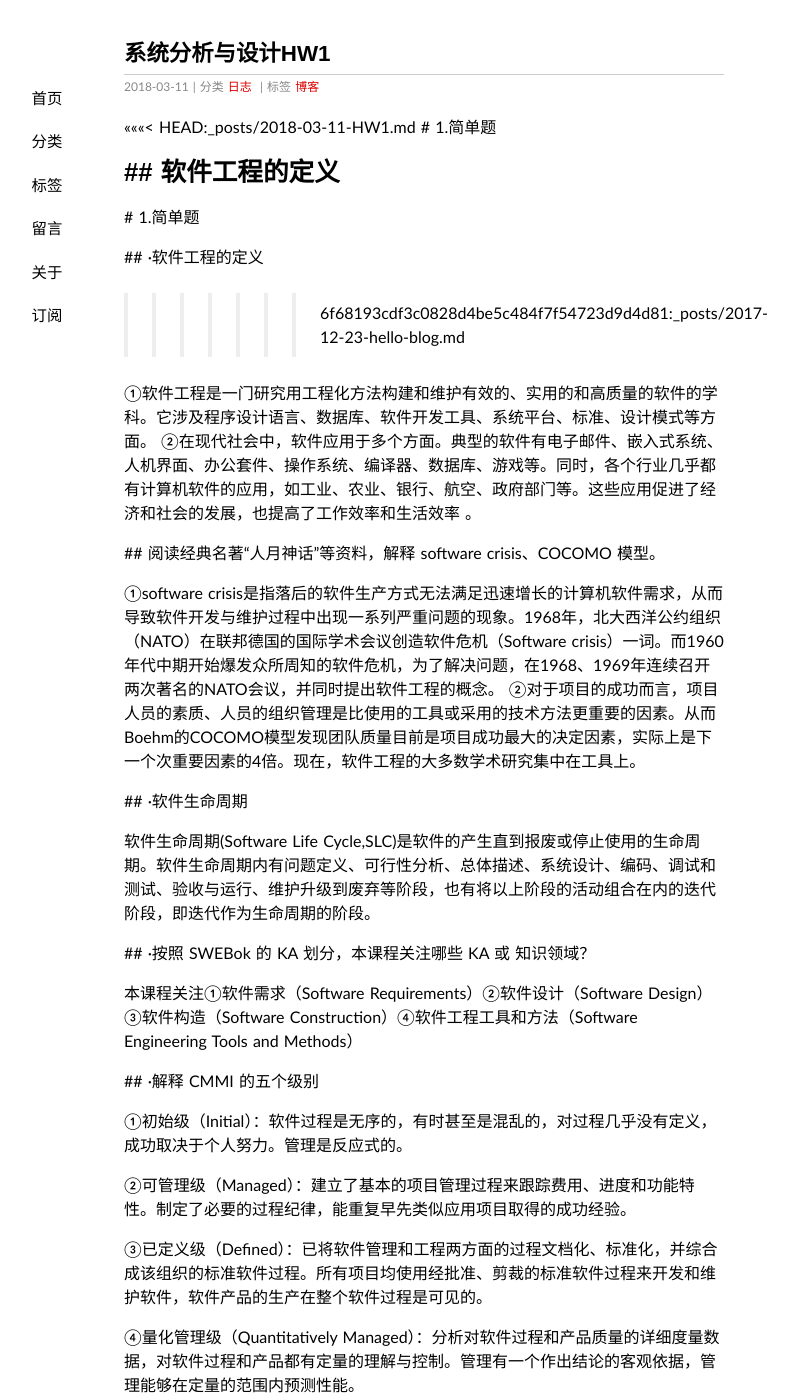
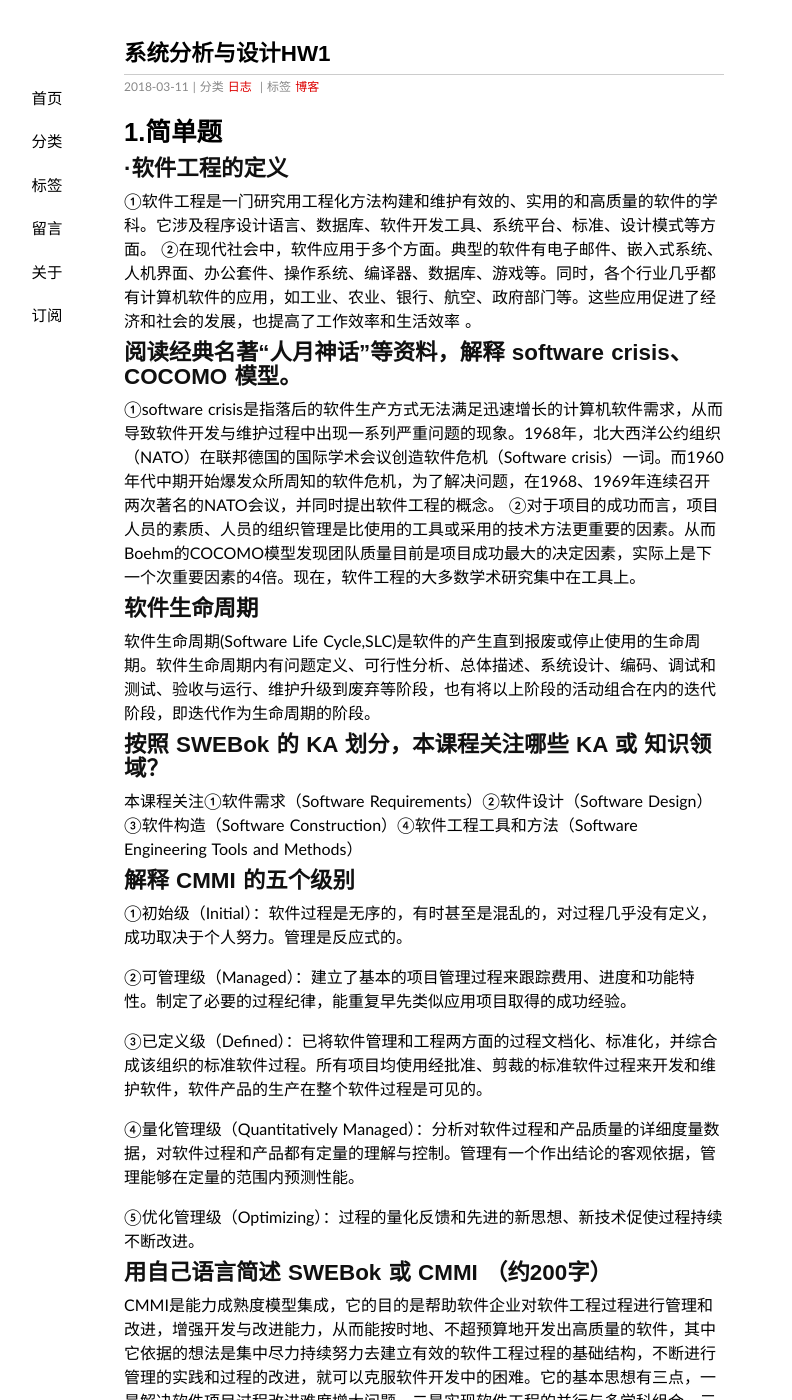
Before and after one commit to MengfanHe/MengfanHe.github.io, a Jekyll site: the page built from _posts/2018-03-11-HW1.md, in a window 1280 px wide and 1400 px high. Shown: the whole window, without its empty margins (216-1008 px from the left). Built offline with Jekyll 4.4.1, drawn with Linux system fonts in a browser that asks for light colours; some of the changed text lies outside the part shown.

Commit message:
Update 2018-03-11-HW1.md

```diff
--- a/_posts/2018-03-11-HW1.md
+++ b/_posts/2018-03-11-HW1.md
@@ -5,35 +5,28 @@ date: 2018-3-11
 categories: 日志
 tags: 博客
 ---
+# 1.简单题
 
+## ·软件工程的定义
 
-<<<<<<< HEAD:_posts/2018-03-11-HW1.md
- # 1.简单题
-
- ## 软件工程的定义
-=======
-  # 1.简单题
-
-  ## ·软件工程的定义
->>>>>>> 6f68193cdf3c0828d4be5c484f7f54723d9d4d81:_posts/2017-12-23-hello-blog.md
 
  ①软件工程是一门研究用工程化方法构建和维护有效的、实用的和高质量的软件的学科。它涉及程序设计语言、数据库、软件开发工具、系统平台、标准、设计模式等方面。
  ②在现代社会中，软件应用于多个方面。典型的软件有电子邮件、嵌入式系统、人机界面、办公套件、操作系统、编译器、数据库、游戏等。同时，各个行业几乎都有计算机软件的应用，如工业、农业、银行、航空、政府部门等。这些应用促进了经济和社会的发展，也提高了工作效率和生活效率 。
 
- ## 阅读经典名著“人月神话”等资料，解释 software crisis、COCOMO 模型。
+## 阅读经典名著“人月神话”等资料，解释 software crisis、COCOMO 模型。
 
  ①software crisis是指落后的软件生产方式无法满足迅速增长的计算机软件需求，从而导致软件开发与维护过程中出现一系列严重问题的现象。1968年，北大西洋公约组织（NATO）在联邦德国的国际学术会议创造软件危机（Software crisis）一词。而1960年代中期开始爆发众所周知的软件危机，为了解决问题，在1968、1969年连续召开两次著名的NATO会议，并同时提出软件工程的概念。
  ②对于项目的成功而言，项目人员的素质、人员的组织管理是比使用的工具或采用的技术方法更重要的因素。从而Boehm的COCOMO模型发现团队质量目前是项目成功最大的决定因素，实际上是下一个次重要因素的4倍。现在，软件工程的大多数学术研究集中在工具上。
 
- ## ·软件生命周期
+## 软件生命周期
 
  软件生命周期(Software Life Cycle,SLC)是软件的产生直到报废或停止使用的生命周期。软件生命周期内有问题定义、可行性分析、总体描述、系统设计、编码、调试和测试、验收与运行、维护升级到废弃等阶段，也有将以上阶段的活动组合在内的迭代阶段，即迭代作为生命周期的阶段。
 
- ## ·按照 SWEBok 的 KA 划分，本课程关注哪些 KA 或 知识领域？
+## 按照 SWEBok 的 KA 划分，本课程关注哪些 KA 或 知识领域？
 
  本课程关注①软件需求（Software Requirements）②软件设计（Software Design）③软件构造（Software Construction）④软件工程工具和方法（Software Engineering Tools and Methods）
 
- ## ·解释 CMMI 的五个级别
+## 解释 CMMI 的五个级别
 
  ①初始级（Initial）：软件过程是无序的，有时甚至是混乱的，对过程几乎没有定义，成功取决于个人努力。管理是反应式的。
 
@@ -45,11 +38,11 @@ tags: 博客
 
  ⑤优化管理级（Optimizing）：过程的量化反馈和先进的新思想、新技术促使过程持续不断改进。
 
- ## ·用自己语言简述 SWEBok 或 CMMI （约200字）
+## 用自己语言简述 SWEBok 或 CMMI （约200字）
 
  CMMI是能力成熟度模型集成，它的目的是帮助软件企业对软件工程过程进行管理和改进，增强开发与改进能力，从而能按时地、不超预算地开发出高质量的软件，其中它依据的想法是集中尽力持续努力去建立有效的软件工程过程的基础结构，不断进行管理的实践和过程的改进，就可以克服软件开发中的困难。它的基本思想有三点，一是解决软件项目过程改进难度增大问题，二是实现软件工程的并行与多学科组合，三是实现过程改进的最佳效益。CMMI的价值主要体现在能够保证软件开发的质量与进度，有利于成本控制，有助于提高软件开发者的职业素养，能够解决人员流动所带来的问题以及有利于提升公司和员工绩效管理水平等。
 
- # 2.解释 PSP 各项指标及技能要求：
+# 2.解释 PSP 各项指标及技能要求：
 
  一个软件工程师在接到一个任务之后应该怎么做:
 
```
